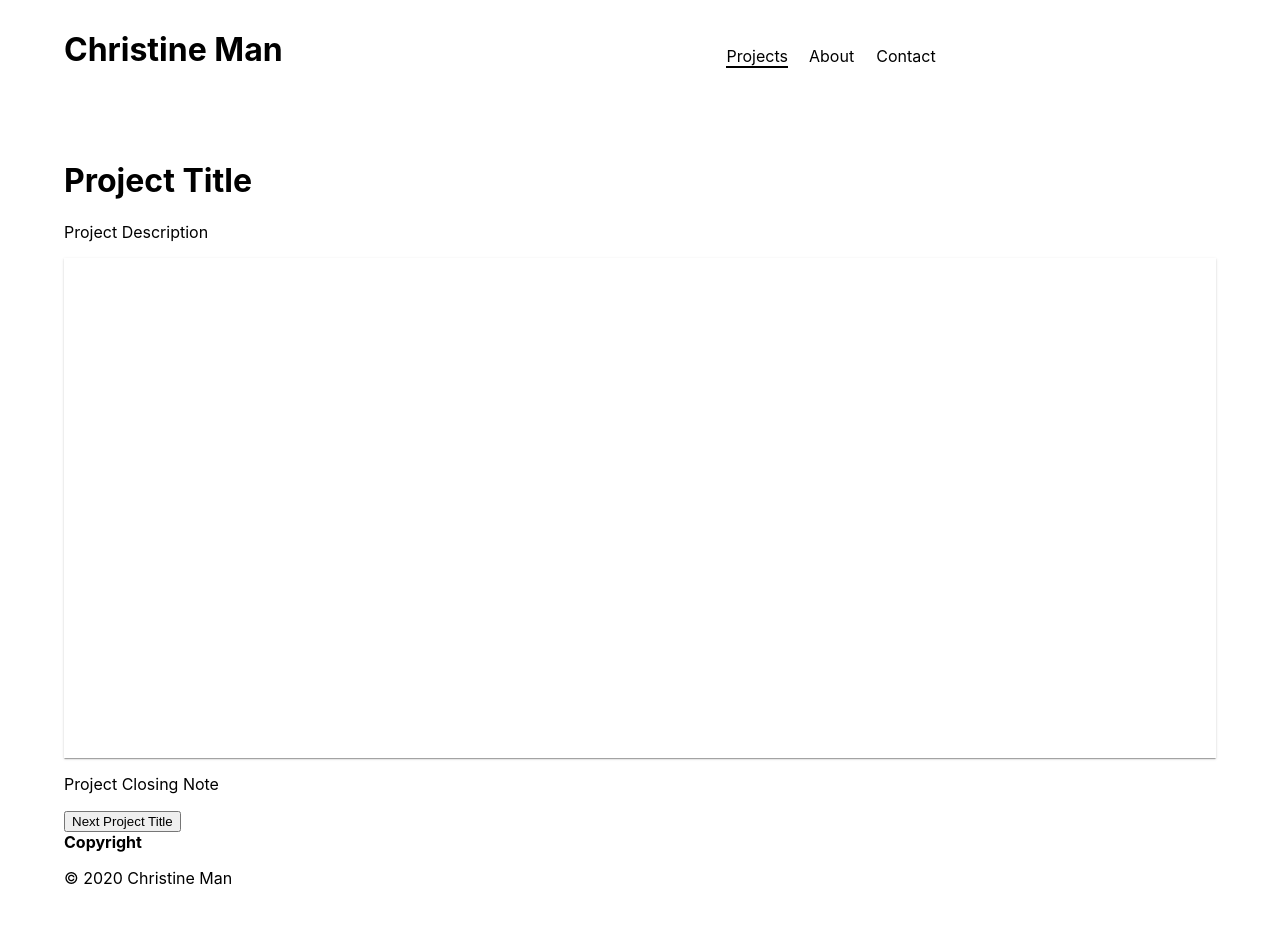
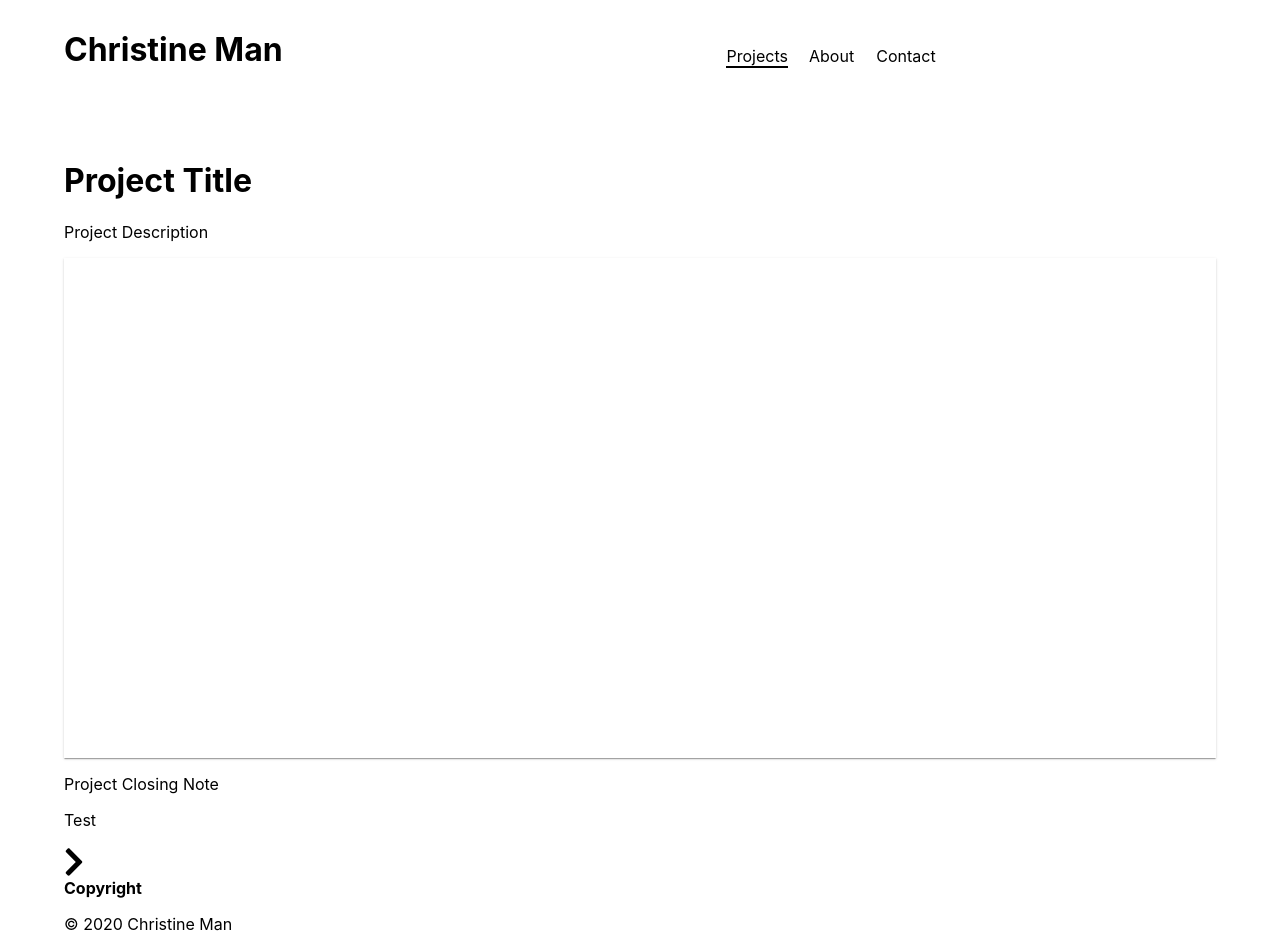
Before and after one commit to colinbut/christineman, a React (Create React App) app: page /projects/1 in a window 1280 px wide. Shown: the top 952 px of the page. Built offline with nearby package versions, Linux system fonts and the light colour scheme.

Commit message:
Adding fortawesome icons and put in place arrow buttons

```diff
--- a/package.json
+++ b/package.json
@@ -3,6 +3,9 @@
   "version": "0.1.0",
   "private": true,
   "dependencies": {
+    "@fortawesome/fontawesome-svg-core": "^1.2.27",
+    "@fortawesome/free-solid-svg-icons": "^5.12.1",
+    "@fortawesome/react-fontawesome": "^0.1.9",
     "@material-ui/core": "^4.9.5",
     "@testing-library/jest-dom": "^4.2.4",
     "@testing-library/react": "^9.4.1",
--- a/src/components/Project.js
+++ b/src/components/Project.js
@@ -6,6 +6,9 @@ import Grid from '@material-ui/core/Grid'
 import Card from '@material-ui/core/Card'
 import CardActionArea from '@material-ui/core/CardActionArea'
 import CardMedia from '@material-ui/core/CardMedia'
+import NextArrow from './ui/NextArrow';
+import PreviousArrow from './ui/PreviousArrow'
+import ArrowButton from './ui/ArrowButton'
 
 const useStyles = makeStyles({
     media: {
@@ -19,7 +22,8 @@ const Project = (props) => {
     const projectData = []
 
     let _project = {
-        id: 0
+        id: 0,
+        title: "Test"
     }
 
     return (
@@ -38,10 +42,10 @@ const Project = (props) => {
             <p>Project Closing Note</p>
             <div id="project-catalog-nav">
                 {_project.id !== 0 &&
-                    <button name="">Previous Project Title</button>
+                    <ArrowButton buttonText={_project.title} ArrowButton={<PreviousArrow/>} />
                 }
                 {_project.id !== projectData.length - 1 &&
-                    <button name="">Next Project Title</button>
+                    <ArrowButton buttonText={_project.title} ArrowButton={<NextArrow/>} />
                 }
             </div>
             <Footer/>
--- /dev/null
+++ b/src/components/ui/ArrowButton.js
@@ -0,0 +1,13 @@
+import React from 'react'
+
+const ArrowButton = (props) => {
+    const { buttonText, ArrowButton } = props
+    return (
+        <div>
+            <p>{ buttonText }</p>
+            { ArrowButton }
+        </div>
+    )
+}
+
+export default ArrowButton
--- /dev/null
+++ b/src/components/ui/NextArrow.js
@@ -0,0 +1,13 @@
+import React from 'react'
+import { FontAwesomeIcon } from '@fortawesome/react-fontawesome'
+import { faChevronRight } from '@fortawesome/free-solid-svg-icons'
+
+const NextArrow = () => {
+    return (
+        <div>
+            <FontAwesomeIcon icon={faChevronRight} size="2x"/>
+        </div>
+    )
+}
+
+export default NextArrow
--- /dev/null
+++ b/src/components/ui/PreviousArrow.js
@@ -0,0 +1,13 @@
+import React from 'react'
+import { FontAwesomeIcon } from '@fortawesome/react-fontawesome'
+import { faChevronLeft } from '@fortawesome/free-solid-svg-icons'
+
+const PreviousArrow = () => {
+    return (
+        <div>
+            <FontAwesomeIcon icon={faChevronLeft} size="2x"/>
+        </div>
+    )
+}
+
+export default PreviousArrow
```
Also changed, not shown: 1 other file (tests, documents, lock files or other folders).
